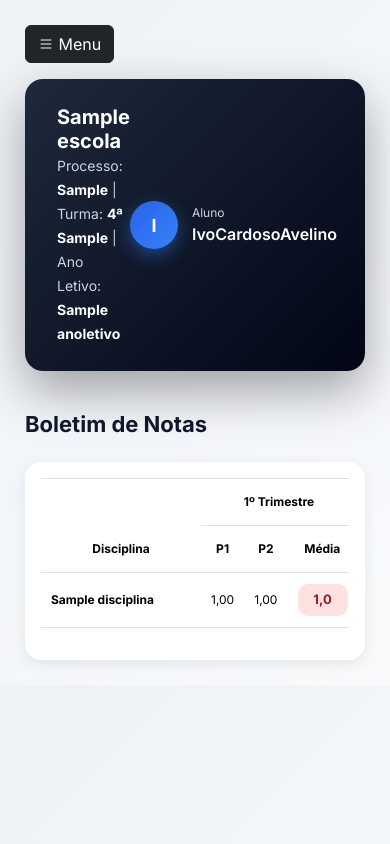
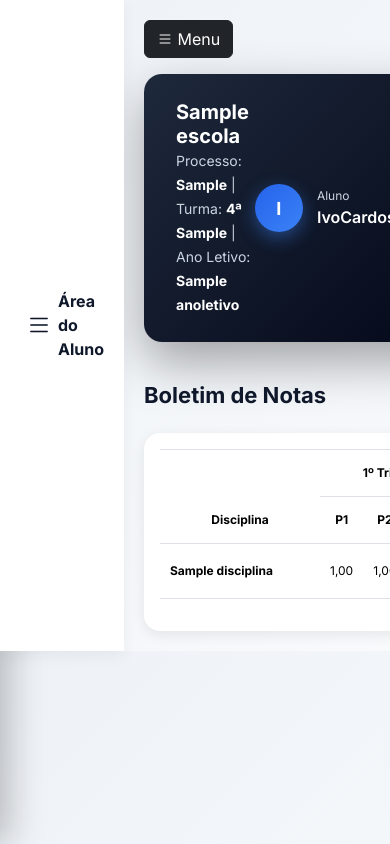
Before and after one commit to ttcomercial5-debug/Eduscore, a Django app: page /notas/ in a window 390 px wide; the page is wider, and only the part inside the window is pictured. Run offline with Django 5.2, Linux system fonts and the light colour scheme; a user stored in the database is signed in; tables that the repository leaves empty hold one stand-in row (values such as "Sample post").

Commit message:
Correção painel aluno

```diff
--- a/core/templates/base_aluno.html
+++ b/core/templates/base_aluno.html
@@ -343,79 +343,47 @@ transform:translateY(0);
 
 /* RESPONSIVE */
 
+.mobile-topbar{
+    display:none;
+    background:white;
+    padding:16px 20px;
+    align-items:center;
+    justify-content:space-between;
+    box-shadow:0 5px 15px rgba(0,0,0,.05);
+    position:sticky;
+    top:0;
+    z-index:1100;
+}
+
+.menu-toggle{
+    border:none;
+    background:none;
+    font-size:26px;
+    color:#0f172a;
+}
+
 @media(max-width:992px){
 
     .sidebar{
-display:none;
+        transform:translateX(-100%);
+    }
+
+    .sidebar.show{
+        transform:translateX(0);
     }
 
     .content{
         margin-left:0;
-padding:25px;
+        padding:20px;
     }
 
+    .mobile-topbar{
+        display:flex;
+    }
 }
 
-/* MENU MOBILE */
 
-.offcanvas{
-    background: linear-gradient(180deg,#0f172a,#020617);
-    color: white;
-}
 
-.offcanvas-header{
-    border-bottom: 1px solid rgba(255,255,255,0.08);
-}
-
-.offcanvas-title{
-    color: white;
-    font-weight: 700;
-}
-
-.offcanvas .btn-close{
-    filter: invert(1);
-}
-
-.offcanvas .menu{
-    list-style: none;
-    padding: 0;
-    margin: 0;
-}
-
-.offcanvas .menu li{
-    margin-bottom: 8px;
-}
-
-.offcanvas .menu a{
-    text-decoration: none;
-    color: #cbd5e1;
-    display: flex;
-    align-items: center;
-    gap: 12px;
-    padding: 13px 15px;
-    border-radius: 12px;
-    font-weight: 500;
-    transition: all .25s ease;
-}
-
-.offcanvas .menu a:hover{
-    background: rgba(59,130,246,0.12);
-    color: white;
-}
-
-.offcanvas .menu a.active{
-    background: linear-gradient(90deg,#2563eb,#3b82f6);
-    color: white;
-    box-shadow: 0 4px 18px rgba(59,130,246,0.45);
-}
-
-.offcanvas .menu a.logout{
-    color: #f87171;
-}
-
-.offcanvas .menu a.logout:hover{
-    background: rgba(248,113,113,0.1);
-}
 
 
 </style>
@@ -425,7 +393,7 @@ padding:25px;
 
 <!-- SIDEBAR -->
 
-<div class="sidebar d-none d-lg-flex">
+<div class="sidebar" id="sidebar">
 
 <div class="logo">
 <i class="bi bi-mortarboard-fill"></i>
@@ -560,22 +528,13 @@ Sair
 
 <!-- MENU MOBILE -->
 
-<div
-class="offcanvas offcanvas-start"
-tabindex="-1"
-id="menuAluno">
+<div class="mobile-topbar d-lg-none">
 
-<div class="offcanvas-header">
+    <button class="menu-toggle" onclick="toggleSidebar()">
+        <i class="bi bi-list"></i>
+    </button>
 
-    <h5 class="offcanvas-title">
-        Área do Aluno
-    </h5>
-
-    <button
-        type="button"
-        class="btn-close"
-        data-bs-dismiss="offcanvas">
-    </button>
+    <strong>Área do Aluno</strong>
 
 </div>
 
@@ -636,7 +595,6 @@ id="menuAluno">
 
 </div>
 
-</div>
 
 
 <!-- CONTENT -->
@@ -724,7 +682,11 @@ Aluno
 
 </div>
 
-<script src="https://cdn.jsdelivr.net/npm/bootstrap@5.3.2/dist/js/bootstrap.bundle.min.js"></script>
+<script>
+function toggleSidebar(){
+    document.getElementById("sidebar").classList.toggle("show");
+}
+</script>
 
 </body>
 </html>
```
Lines whose indentation alone changed are shown as unchanged.
